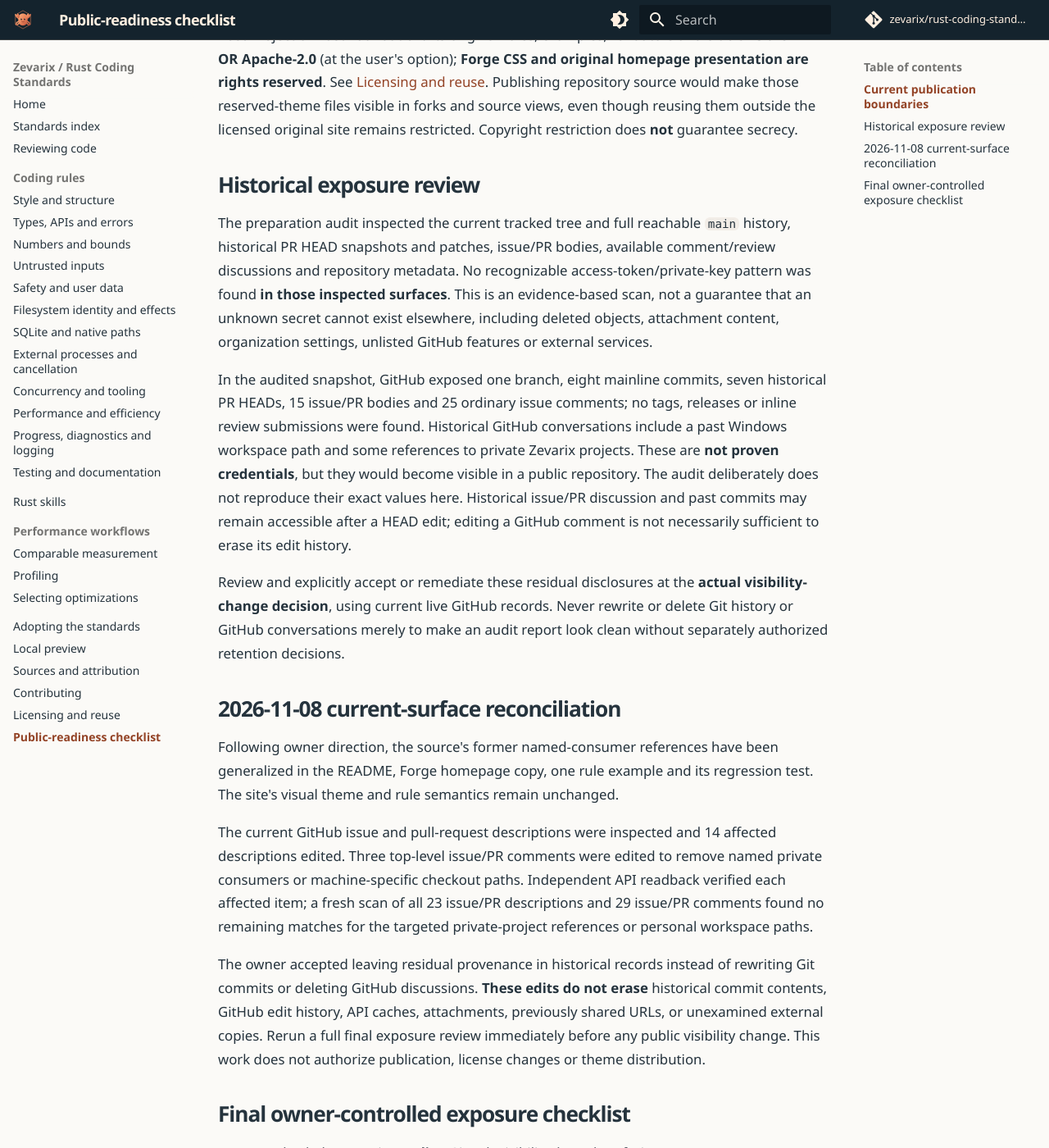
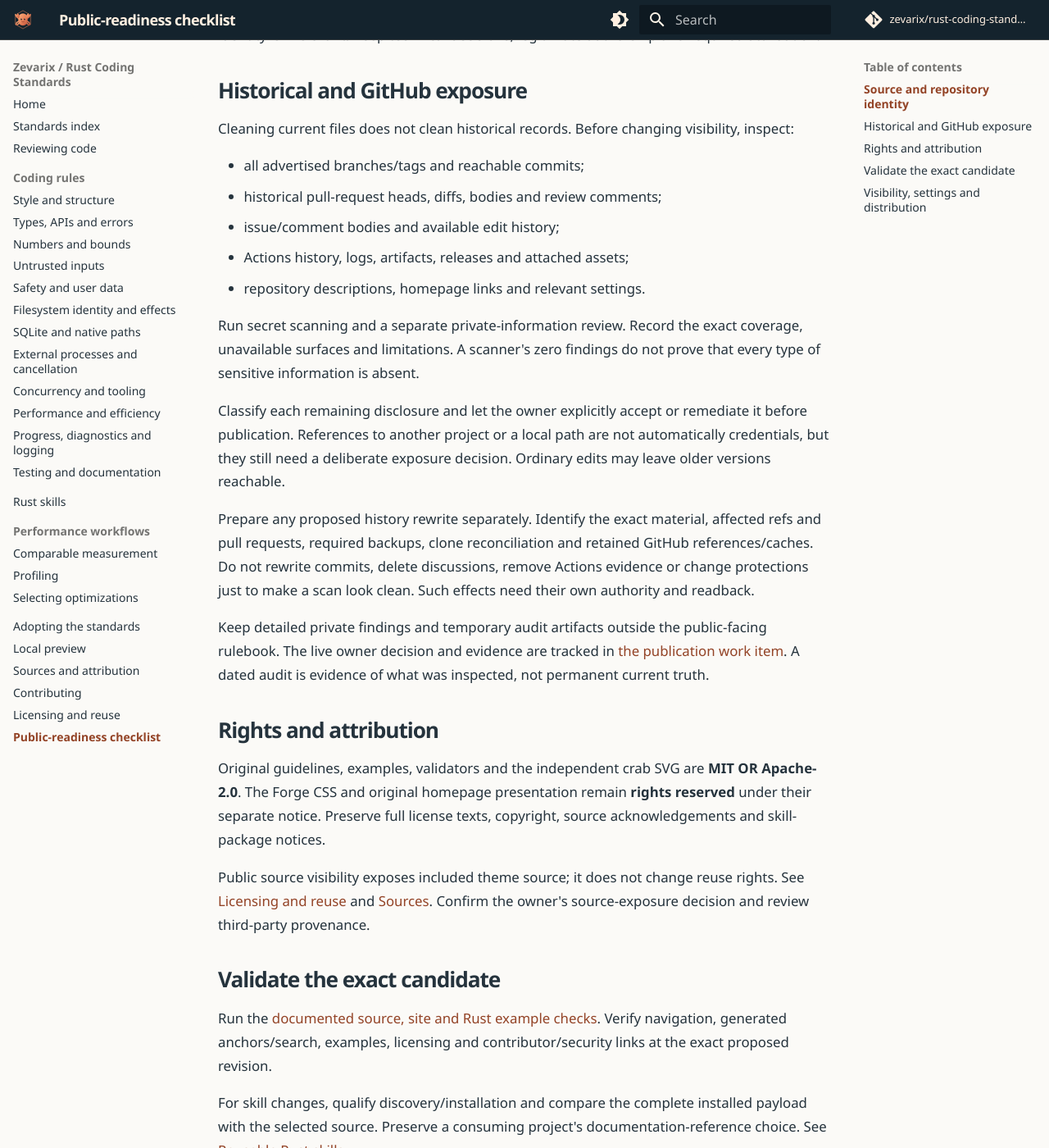
Before and after one commit to zevarix/rust-coding-standards, an MkDocs documentation site: the page built from docs/publication-readiness.md, in a window 1280 px wide and 1400 px high, scrolled down 495 px. Shown: the whole window at 82% size. Built offline with MkDocs 1.6.1 and Material for MkDocs 9.7.7, drawn with Linux system fonts in a browser that asks for light colours; comment, search, counter and statistics services are not loaded; some of the changed text lies outside the part shown.

Commit message:
Prepare RCS public documentation in the existing repository (#29)

```diff
--- a/docs/publication-readiness.md
+++ b/docs/publication-readiness.md
@@ -1,102 +1,86 @@
-# Public repository readiness
+# Publication readiness
 
-This document prepares the repository for a **future, separately authorized**
-public visibility decision. It is **not** a publication approval, a deployment
-plan that executes by itself, or a statement that GitHub visibility is public.
+Use this checklist when preparing source, a documentation site or a versioned
+release. Public visibility, hosting and releases are **separately authorized**
+owner decisions. This checklist does not itself authorize any of them.
 
-## Current publication boundaries
+## Source and repository identity
 
-At the 2026-10-11 preparation audit, `zevarix/rust-coding-standards` remained
-**private**. It had one advertised remote branch (`main`), no release tags,
-no releases and no configured GitHub Pages deployment. Its existing workflow
-checks source, documentation and Rust examples only. GitHub's present settings
-and source history always outrank this dated observation.
+Keep the repository's canonical address and existing adoption/skill links
+consistent. Review every tracked file selected for publication, including
+examples, configuration, SVG metadata, contributor guidance and notices.
 
-The project is independently authored, not an official Rust standard and not
-endorsed by the Rust Project or Rust Foundation. Its original rules, examples,
-validators and crab SVG are **MIT OR Apache-2.0** (at the user's option);
-**Forge CSS and original homepage presentation are rights reserved**. See
-[Licensing and reuse](licensing.md). Publishing repository source would make
-those reserved-theme files visible in forks and source views, even though
-reusing them outside the licensed original site remains restricted.
-Copyright restriction does **not** guarantee secrecy.
+Remove credentials, personal workspace paths, internal host/network details,
+consumer data and unnecessary references to private projects. Use generic
+examples when a consumer's identity is irrelevant. Keep technical decisions,
+legitimate authorship and required attribution.
 
-## Historical exposure review
+## Historical and GitHub exposure
 
-The preparation audit inspected the current tracked tree and full reachable
-`main` history, historical PR HEAD snapshots and patches, issue/PR bodies,
-available comment/review discussions and repository metadata. No recognizable
-access-token/private-key pattern was found **in those inspected surfaces**.
-This is an evidence-based scan, not a guarantee that an unknown secret cannot
-exist elsewhere, including deleted objects, attachment content, organization
-settings, unlisted GitHub features or external services.
+Cleaning current files does not clean historical records. Before changing
+visibility, inspect:
 
-In the audited snapshot, GitHub exposed one branch, eight mainline commits,
-seven historical PR HEADs, 15 issue/PR bodies and 25 ordinary issue comments;
-no tags, releases or inline review submissions were found. Historical GitHub
-conversations include a past Windows workspace path and
-some references to private Zevarix projects. These are **not proven credentials**,
-but they would become visible in a public repository. The audit deliberately
-does not reproduce their exact values here. Historical issue/PR discussion and
-past commits may remain accessible after a HEAD edit; editing a GitHub comment
-is not necessarily sufficient to erase its edit history.
+- all advertised branches/tags and reachable commits;
+- historical pull-request heads, diffs, bodies and review comments;
+- issue/comment bodies and available edit history;
+- Actions history, logs, artifacts, releases and attached assets;
+- repository descriptions, homepage links and relevant settings.
 
-Review and explicitly accept or remediate these residual disclosures at the
-**actual visibility-change decision**, using current live GitHub records.
-Never rewrite or delete Git history or GitHub conversations merely to make an
-audit report look clean without separately authorized retention decisions.
+Run secret scanning and a separate private-information review. Record the exact
+coverage, unavailable surfaces and limitations. A scanner's zero findings do
+not prove that every type of sensitive information is absent.
 
-## 2026-11-08 current-surface reconciliation
+Classify each remaining disclosure and let the owner explicitly accept or
+remediate it before publication. References to another project or a local
+path are not automatically credentials, but they still need a deliberate
+exposure decision. Ordinary edits may leave older versions reachable.
 
-Following owner direction, the source's former named-consumer references have
-been generalized in the README, Forge homepage copy, one rule example and its
-regression test. The site's visual theme and rule semantics remain unchanged.
+Prepare any proposed history rewrite separately. Identify the exact material,
+affected refs and pull requests, required backups, clone reconciliation and
+retained GitHub references/caches. Do not rewrite commits, delete discussions,
+remove Actions evidence or change protections just to make a scan look clean.
+Such effects need their own authority and readback.
 
-The current GitHub issue and pull-request descriptions were inspected and 14
-affected descriptions edited. Three top-level issue/PR comments were edited to
-remove named private consumers or machine-specific checkout paths. Independent
-API readback verified each affected item; a fresh scan of all 23 issue/PR
-descriptions and 29 issue/PR comments found no remaining matches for the
-targeted private-project references or personal workspace paths.
+Keep detailed private findings and temporary audit artifacts outside the
+public-facing rulebook. The live owner decision and evidence are tracked in
+[the publication work item](https://github.com/zevarix/rust-coding-standards/issues/17).
+A dated audit is evidence of what was inspected, not permanent current truth.
 
-The owner accepted leaving residual provenance in historical records instead of
-rewriting Git commits or deleting GitHub discussions. **These edits do not
-erase** historical commit contents, GitHub edit history, API caches, attachments,
-previously shared URLs, or unexamined external copies. Rerun a full final
-exposure review immediately before any public visibility change. This work
-does not authorize publication, license changes or theme distribution.
+## Rights and attribution
 
-## Final owner-controlled exposure checklist
+Original guidelines, examples, validators and the independent crab SVG are
+**MIT OR Apache-2.0**. The Forge CSS and original homepage presentation remain
+**rights reserved** under their separate notice. Preserve full license texts,
+copyright, source acknowledgements and skill-package notices.
 
-- [ ] Recheck the repository's **live** GitHub visibility, branch, refs, issues,
-      PRs, comments, releases, actions and any attached assets. Rerun the
-      source/history exposure review on the exact final state.
-- [ ] Explicitly accept or separately remediate the historical local path and
-      private-project references, with awareness that prior revisions may
-      remain visible.
-- [ ] Confirm permission to show the original Forge CSS/homepage sources
-      publicly under their separate **all-rights-reserved** notice; public
-      source visibility is **not** an MIT/Apache license for that theme.
-- [ ] Verify all tracked sources, code examples, SVG artwork and citations
-      have appropriate provenance and redistribution rights; do not copy
-      unlicensed third-party assets or disclose consumer data.
-- [ ] Recheck the canonical **MIT OR Apache-2.0** dual-license texts,
-      `COPYRIGHT`, `NOTICE`, reserved-theme exception and owner attribution.
-- [ ] Verify source-only CI, rendered Markdown, links, executable Rust examples
-      and required tests on the final main commit. Distinguish hosted CI
-      success from manual external-link or legal review.
-- [ ] Make a separate decision about branch protection/rulesets,
-      vulnerability-reporting features and other GitHub **settings**;
-      none is changed by this preparation work.
-- [ ] Obtain Peder's explicit authorization for **private → public**
-      repository visibility. Perform only that authorized change, then
-      independently read back visibility, public source access, licensing,
-      repository links and CI behavior.
-- [ ] Treat hosting the rendered documentation, a public domain, release
-      tag, versioned publication, or other distribution as **separate**
-      decisions. GitHub public visibility alone does not deploy Zensical.
+Public source visibility exposes included theme source; it does not change
+reuse rights. See [Licensing and reuse](licensing.md) and [Sources](sources.md).
+Confirm the owner's source-exposure decision and review third-party provenance.
 
-The applicable instructions are the [contribution guide](https://github.com/zevarix/rust-coding-standards/blob/main/CONTRIBUTING.md)
-and [security policy](https://github.com/zevarix/rust-coding-standards/blob/main/SECURITY.md). Recheck this document against live
-GitHub state before treating any box as completed. No action in this runbook
-automatically changes visibility.
+## Validate the exact candidate
+
+Run the [documented source, site and Rust example checks](site-preview.md).
+Verify navigation, generated anchors/search, examples, licensing and
+contributor/security links at the exact proposed revision.
+
+For skill changes, qualify discovery/installation and compare the complete
+installed payload with the selected source. Preserve a consuming project's
+documentation-reference choice. See [Reusable Rust skills](skills.md).
+
+Distinguish local validation from hosted CI and inspect the actual result of
+each. A successful build is not publication.
+
+## Visibility, settings and distribution
+
+Recheck the final source, outstanding findings and owner decision before a
+private-to-public change. Public visibility requires explicit authorization
+for the existing repository. Read back visibility and public access afterward.
+
+Select branch protections and security-reporting settings deliberately; do
+not assume a recommendation authorizes a settings change. Follow the
+[security policy](https://github.com/zevarix/rust-coding-standards/blob/main/SECURITY.md)
+without inventing a reporting address or an unconfigured feature.
+
+Documentation hosting, a public domain, release tags and downloadable releases
+remain separate choices. The included CI validates source and does not publish
+the documentation website.
--- a/docs/sources.md
+++ b/docs/sources.md
@@ -33,7 +33,7 @@ hexagonal crab mark in this repository was **drawn independently**,
 not copied from Ferris's offered SVG/PNG files. No sponsorship or
 endorsement by the Rust Project or mascot artist is implied.
 
-The original crab SVG is Copyright (c) 2026 Peder Klockmann (Zevarix), licensed **MIT OR Apache-2.0** alongside the rulebook and tools. The separate Forge CSS and custom homepage visual theme remain **all rights reserved**; see [Licensing and reuse](licensing.md). Licensing alone does not authorize publication; the repository was private at the preparation audit. See the [public-readiness checklist](publication-readiness.md).
+The original crab SVG is Copyright (c) 2026 Peder Klockmann (Zevarix), licensed **MIT OR Apache-2.0** alongside the rulebook and tools. The separate Forge CSS and custom homepage visual theme remain **all rights reserved**; see [Licensing and reuse](licensing.md). Review rights, private information and source provenance before choosing a publication channel. See the [public-readiness checklist](publication-readiness.md).
 
 
 ## Source handling
@@ -44,6 +44,6 @@ The original crab SVG is Copyright (c) 2026 Peder Klockmann (Zevarix), licensed
 - Before public release, verify the selected [licenses and exceptions](licensing.md) against included material, and perform a private-information and provenance check.
 - Upstream links can change. Review cited upstream semantics when materially revising a rule; do not silently import new upstream requirements.
 
-## Publication decision still pending
+## Redistribution review
 
-**The owner has selected MIT OR Apache-2.0 for original RCS documentation, tools and Forge crab SVG, with Forge CSS/homepage theme rights reserved. No public release or visibility change has been authorized.** Review history, assets and third-party materials before future publication, and avoid pasted guideline text/examples without verified redistribution rights.
+Original RCS documentation, tools and the Forge crab SVG are **MIT OR Apache-2.0**; the Forge CSS and homepage theme remain **rights reserved**. Preserve these boundaries when redistributing material. Review included assets and third-party sources, and avoid pasted guideline text or examples without verified redistribution rights.
--- a/mkdocs.yml
+++ b/mkdocs.yml
@@ -1,4 +1,4 @@
-# Local documentation preview only. Publishing and public visibility are owner-gated.
+# Documentation build and local preview. No deployment is configured here.
 # MkDocs-compatible configuration used by Zensical.
 site_name: Zevarix / Rust Coding Standards
 site_description: Explicit, practical and reusable Rust coding standards for human readers and automated review
```
Also changed, not shown: README.md (+1 -1 lines), docs/licensing.md (+8 -9 lines), docs/site-preview.md (+3 -3 lines), docs/skills.md (+2 -2 lines), 1 other file.
